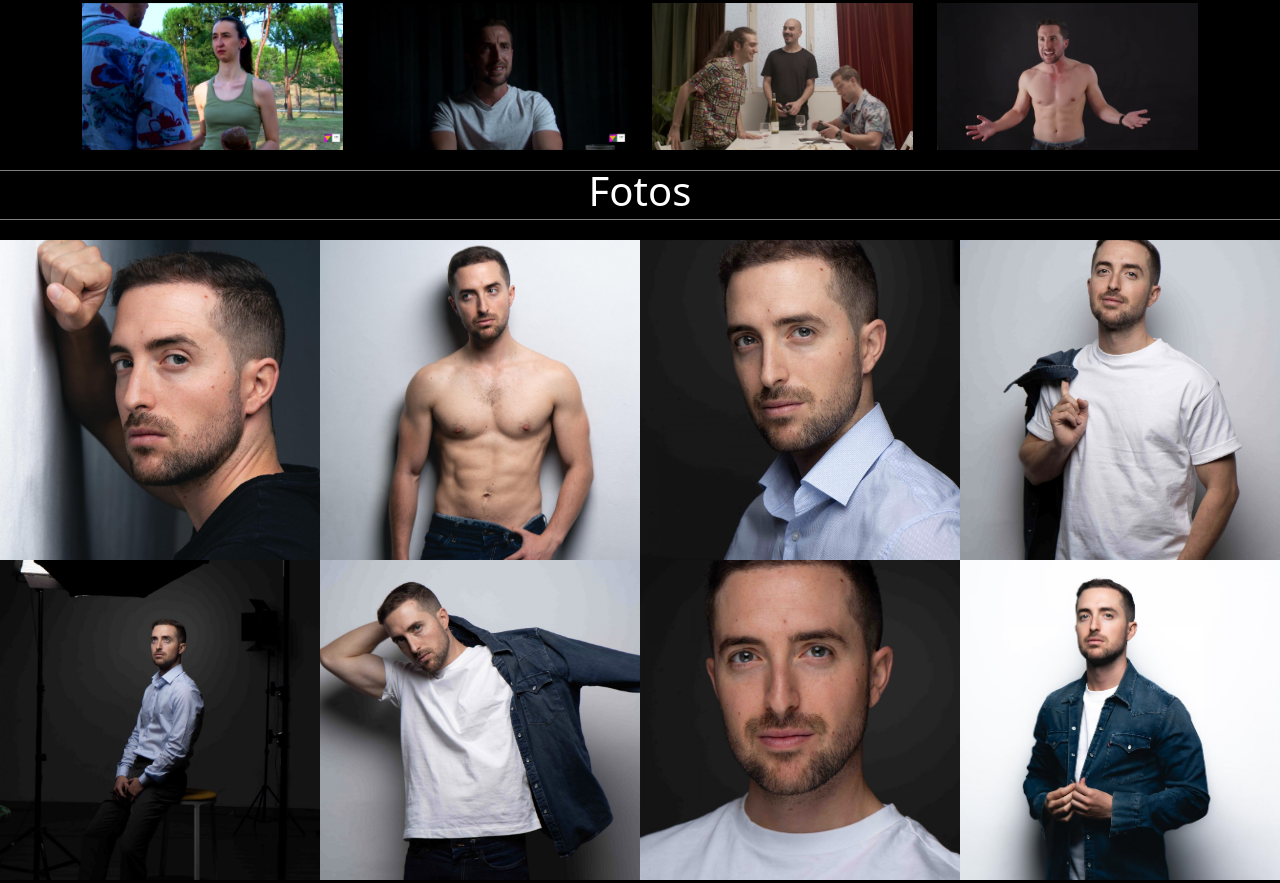
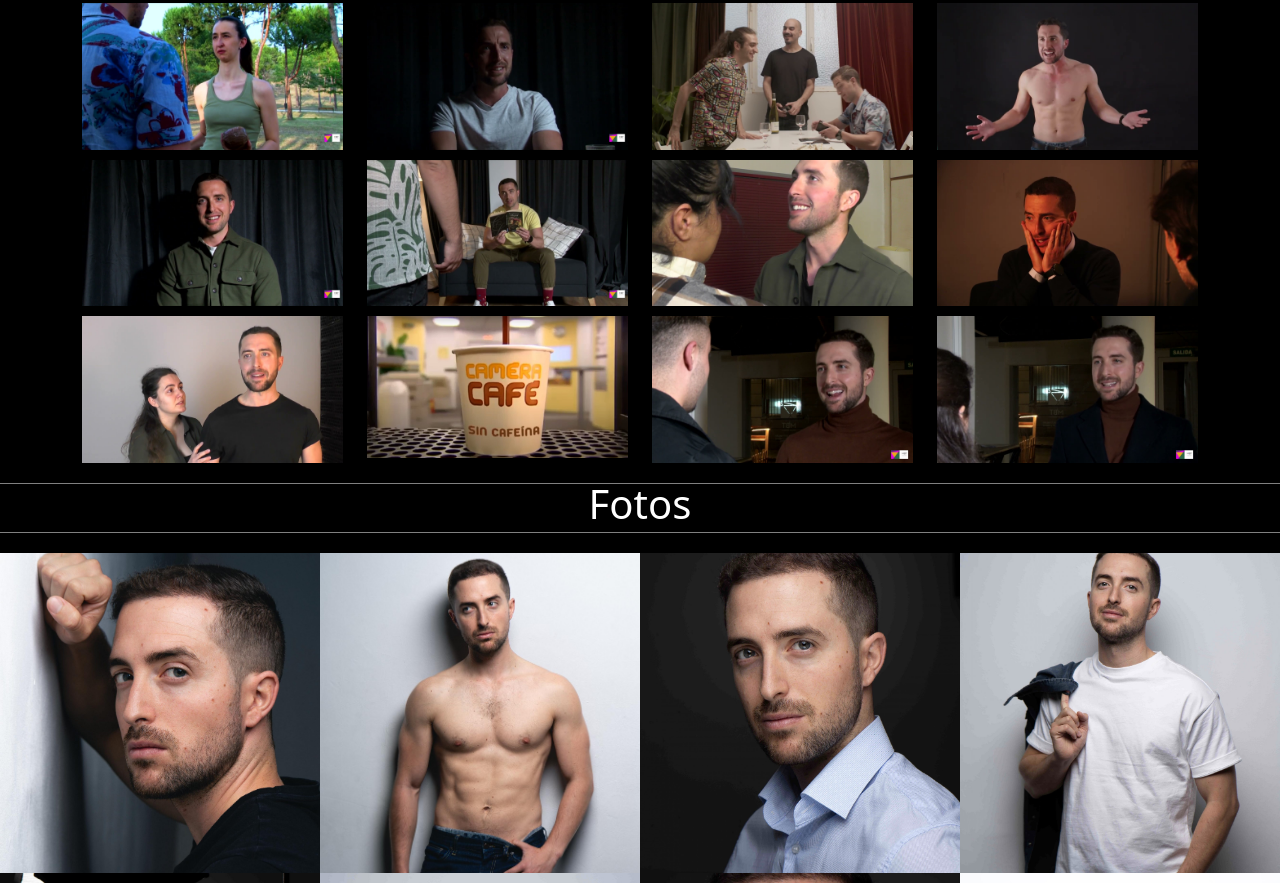
Before and after one commit to Ricki70/rafaelleonactor.com, a plain HTML site: page index.html in a window 1280 px wide. Shown: the part 1022-1905 px from the top of the page. Drawn offline with nearby package versions, Linux system fonts and the light colour scheme.

Commit message:
Add files via upload

```diff
--- a/index.html
+++ b/index.html
@@ -140,7 +140,7 @@
 
     <!--GALERIA DE VIDEOS-->
     <div class="container">
-        <div class="row">
+        <div class="row margen">
             <!-- Las miniaturas de los videos se agregarán-->
             <div class="col-md-3">
                 <img src="Imagenes/Miniaturas/escena narco.jpg" alt="Miniatura Video 1" class="video-thumbnail"
@@ -158,7 +158,46 @@
                 <img src="Imagenes/Miniaturas/el club de la lucha.jpg" alt="Miniatura Video 2" class="video-thumbnail"
                     data-video="_hU13EK-PWU">
             </div>
-            <!-- Agregar más miniaturas de videos -->
+        </div>
+
+        <div class="row margen">
+            <!-- Las miniaturas de los videos se agregarán-->
+            <div class="col-md-3">
+                <img src="Imagenes/Miniaturas/monologo.jpg" alt="Miniatura Video 1" class="video-thumbnail"
+                    data-video="PuiMIP3UjJs">
+            </div>
+            <div class="col-md-3">
+                <img src="Imagenes/Miniaturas/escena seinfeld.jpg" alt="Miniatura Video 2" class="video-thumbnail"
+                    data-video="VEGTKjOXxPU">
+            </div>
+            <div class="col-md-3">
+                <img src="Imagenes/Miniaturas/9vidas.jpg" alt="Miniatura Video 2"
+                    class="video-thumbnail" data-video="xEyrjvmzP7Q">
+            </div>
+            <div class="col-md-3">
+                <img src="Imagenes/Miniaturas/medina y castro actores madrid con tonucha vidal.jpg" alt="Miniatura Video 2" class="video-thumbnail"
+                    data-video="Se-Sx7Vtnw4">
+            </div>
+        </div>
+
+        <div class="row margen">
+            <!-- Las miniaturas de los videos se agregarán-->
+            <div class="col-md-3">
+                <img src="Imagenes/Miniaturas/lucho.jpg" alt="Miniatura Video 1" class="video-thumbnail"
+                    data-video="QvP4xrYuEXY">
+            </div>
+            <div class="col-md-3">
+                <img src="Imagenes/Miniaturas/camera cafe.jpg" alt="Miniatura Video 2" class="video-thumbnail"
+                    data-video="2YfQZW0xKyY">
+            </div>
+            <div class="col-md-3">
+                <img src="Imagenes/Miniaturas/taxidriver ii.jpg" alt="Miniatura Video 2"
+                    class="video-thumbnail" data-video="Zyc0-a0ykGU">
+            </div>
+            <div class="col-md-3">
+                <img src="Imagenes/Miniaturas/taxidriver.jpg" alt="Miniatura Video 2" class="video-thumbnail"
+                    data-video="g4YVqsvUJKI">
+            </div>
         </div>
     </div>
 
@@ -244,7 +283,7 @@
     </div>
 
     <div class="container-fluid">
-        <div class="row">
+        <div class="row margen">
             <!-- Las imágenes se agregarán-->
 
             <div class="col-md-2"></div>
@@ -261,8 +300,9 @@
                 <img src="/Imagenes/Escenas/LeonardoDiCaprio_4.jpg" alt="Imagen 2" class="gallery-img">
             </div>
             <div class="col-md-2"></div>
+        </div>
 
-
+        <div class="row margen">
             <div class="col-md-2"></div>
             <div class="col-md-2">
                 <img src="/Imagenes/Escenas/LeonardoDiCaprio_2.jpg" alt="Imagen 1" class="gallery-img">
@@ -277,8 +317,9 @@
                 <img src="/Imagenes/Escenas/LeonardoDiCaprio_1.jpg" alt="Imagen 2" class="gallery-img">
             </div>
             <div class="col-md-2"></div>
+        </div>
 
-
+        <div class="row margen">
             <div class="col-md-2"></div>
             <div class="col-md-2">
                 <img src="/Imagenes/Escenas/LeonardoDiCaprio_3.jpg" alt="Imagen 1" class="gallery-img">
@@ -293,8 +334,26 @@
                 <img src="/Imagenes/Escenas/LeonardoDiCaprio_2.jpg" alt="Imagen 2" class="gallery-img">
             </div>
             <div class="col-md-2"></div>
+        </div>
 
+        <div class="row margen">
+            <div class="col-md-2"></div>
+            <div class="col-md-2">
+                <img src="/Imagenes/Escenas/LeonardoDiCaprio_4.jpg" alt="Imagen 1" class="gallery-img">
+            </div>
+            <div class="col-md-2">
+                <img src="/Imagenes/Escenas/LeonardoDiCaprio_1.jpg" alt="Imagen 2" class="gallery-img">
+            </div>
+            <div class="col-md-2">
+                <img src="/Imagenes/Escenas/LeonardoDiCaprio_2.jpg" alt="Imagen 2" class="gallery-img">
+            </div>
+            <div class="col-md-2">
+                <img src="/Imagenes/Escenas/LeonardoDiCaprio_3.jpg" alt="Imagen 2" class="gallery-img">
+            </div>
+            <div class="col-md-2"></div>
+        </div>
 
+        <div class="row margen">
             <div class="col-md-2"></div>
             <div class="col-md-2">
                 <img src="/Imagenes/Escenas/LeonardoDiCaprio_4.jpg" alt="Imagen 1" class="gallery-img">
--- a/style.css
+++ b/style.css
@@ -51,6 +51,11 @@ body::-webkit-scrollbar {
 #videobook{
   box-shadow: 2px 2px 2px 2px;
   margin-bottom: 20px;;
+}
+
+.row.margen{
+  margin-top: 10px;
+  margin-bottom: 10px;
 }
 
 #div_gallery{
```
Also changed, not shown: Imagenes/Miniaturas/9vidas.jpg (added), Imagenes/Miniaturas/camera cafe.jpg (added), Imagenes/Miniaturas/escena seinfeld.jpg (added), Imagenes/Miniaturas/lucho.jpg (added), Imagenes/Miniaturas/medina y castro actores madrid con tonucha vidal.jpg (added), Imagenes/Miniaturas/monologo.jpg (added), Imagenes/Miniaturas/taxidriver ii.jpg (added), Imagenes/Miniaturas/taxidriver.jpg (added).
